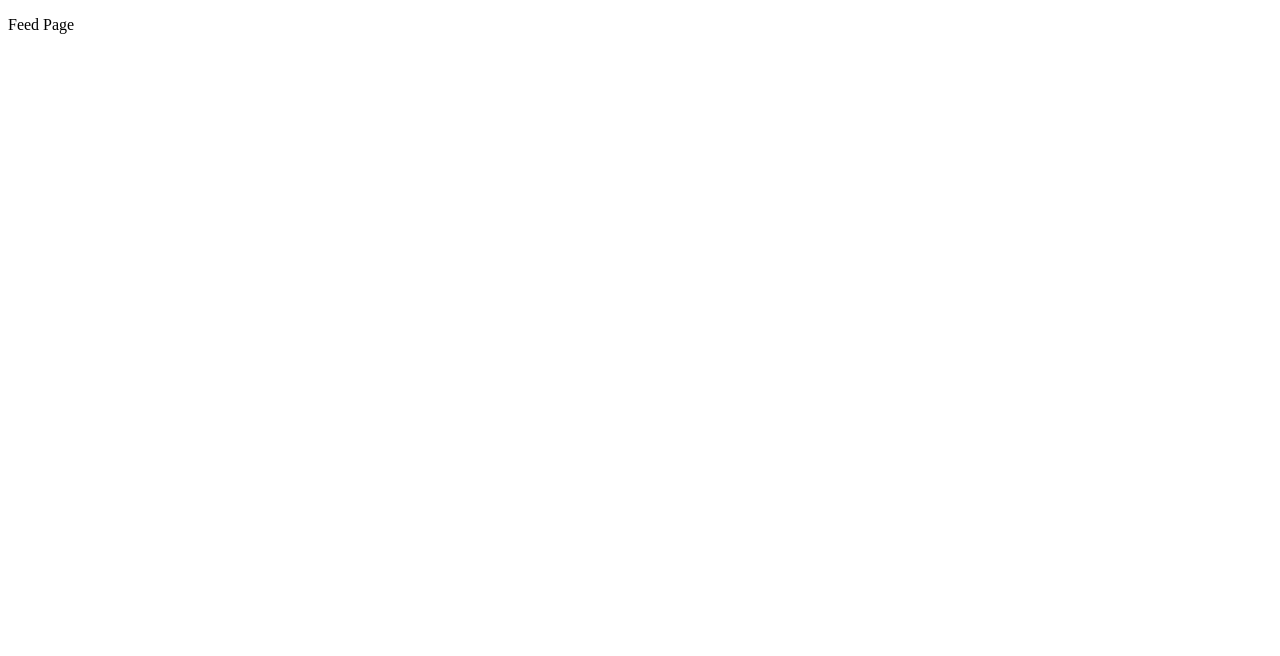
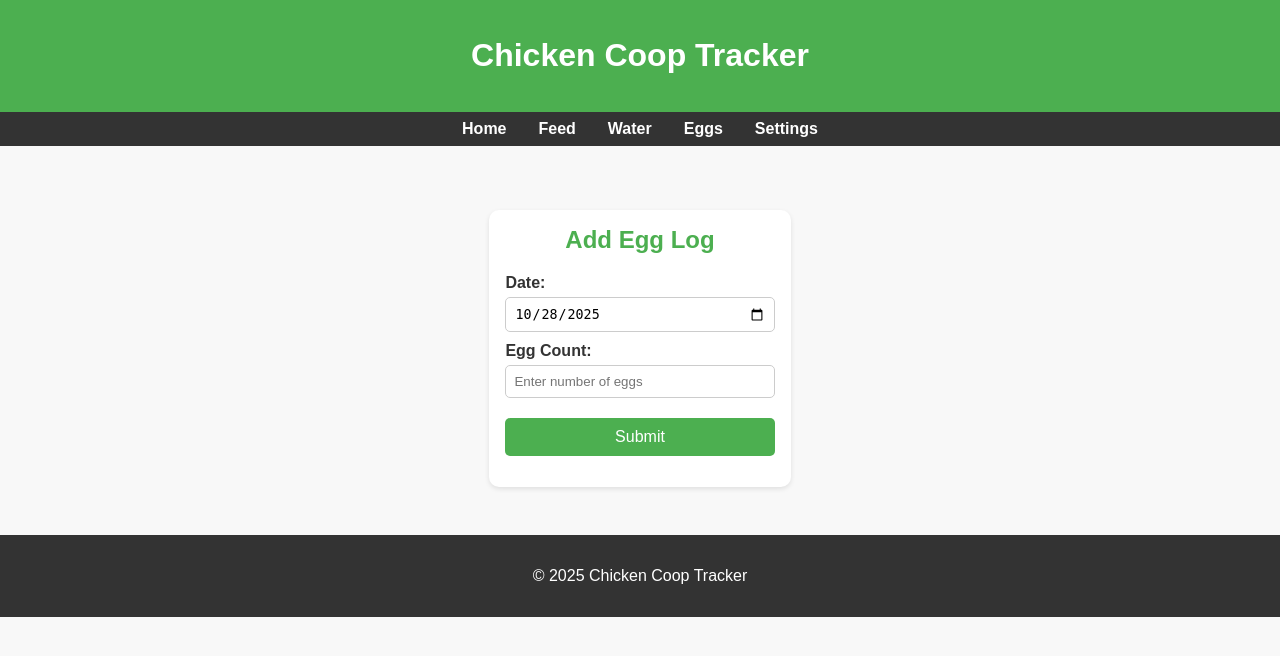
Before and after one commit to JonahG046/Chicken-Coop-Tracker, a Flask app: page /feed in a window 1280 px wide. Before the commit the part shown is almost empty. Shown: the top 656 px of the page. Run offline with Flask 3, Linux system fonts and the light colour scheme; some libraries are stand-ins or nearby versions.

Commit message:
- Added new feed form to feed.html for recording chicken feed data - Updated app.py to pass datetime object to template for default date display - Enhanced style.css with layout and flash message styling

```diff
--- a/app.py
+++ b/app.py
@@ -55,7 +55,7 @@ def home():
 @app.route('/feed')
 def feed():
     # Render the feed tracking page
-    return render_template('feed.html')
+    return render_template('feed.html', datetime=datetime)
 
 @app.route('/water')
 def water():
--- a/static/style.css
+++ b/static/style.css
@@ -110,3 +110,61 @@ body {
     padding: 1rem;
     margin-top: 2rem;
   }
+
+  /* --- Feed (Add Egg Log) Form --- */
+.single-card {
+  display: flex;
+  justify-content: center;
+  align-items: center;
+  margin-top: 3rem;
+}
+
+form {
+  text-align: left;
+}
+
+label {
+  display: block;
+  margin-top: 10px;
+  font-weight: bold;
+}
+
+input[type="date"],
+input[type="number"] {
+  width: 100%;
+  padding: 8px;
+  margin-top: 5px;
+  border-radius: 5px;
+  border: 1px solid #ccc;
+  box-sizing: border-box;
+}
+
+button {
+  width: 100%;
+  margin-top: 20px;
+  padding: 10px;
+  background-color: #4CAF50;
+  color: white;
+  font-size: 16px;
+  border: none;
+  border-radius: 5px;
+  cursor: pointer;
+}
+
+button:hover {
+  background-color: #45a049;
+}
+
+.message {
+  margin-top: 15px;
+  text-align: center;
+  font-weight: bold;
+}
+
+.success {
+  color: #4CAF50;
+}
+
+.error {
+  color: #f44336;
+}
--- a/templates/feed.html
+++ b/templates/feed.html
@@ -3,9 +3,85 @@
 <head>
     <meta charset="UTF-8">
     <meta name="viewport" content="width=device-width, initial-scale=1.0">
-    <title>Document</title>
+    <title>Add Egg Log</title>
+    <link rel="stylesheet" href="{{ url_for('static', filename='style.css') }}">
 </head>
 <body>
-    <p>Feed Page</p>
+
+<header>
+  <h1>Chicken Coop Tracker</h1>
+</header>
+
+<nav>
+  <a href="{{ url_for('home') }}">Home</a>
+  <a href="{{ url_for('feed') }}">Feed</a>
+  <a href="{{ url_for('water') }}">Water</a>
+  <a href="{{ url_for('eggs') }}">Eggs</a>
+  <a href="{{ url_for('settings') }}">Settings</a>
+</nav>
+
+<div class="container single-card">
+  <div class="card">
+    <h2>Add Egg Log</h2>
+    <form id="eggForm">
+      <label for="date">Date:</label>
+      <input type="date" id="date" name="date" value="{{ datetime.utcnow().strftime('%Y-%m-%d') }}" required>
+
+      <label for="count">Egg Count:</label>
+      <input type="number" id="count" name="count" min="0" placeholder="Enter number of eggs" required>
+
+      <button type="submit">Submit</button>
+    </form>
+
+    <div id="message" class="message"></div>
+  </div>
+</div>
+
+<footer>
+  <p>&copy; 2025 Chicken Coop Tracker</p>
+</footer>
+
+<script>
+document.getElementById('eggForm').addEventListener('submit', async (event) => {
+    event.preventDefault();
+
+    const date = document.getElementById('date').value;
+    const count = document.getElementById('count').value;
+    const messageEl = document.getElementById('message');
+
+    messageEl.textContent = ''; // Clear previous messages
+
+    if (!date || !count) {
+        messageEl.textContent = 'Please fill out all fields.';
+        messageEl.className = 'message error';
+        return;
+    }
+
+    try {
+        const response = await fetch('/api/eggs', {
+            method: 'POST',
+            headers: { 'Content-Type': 'application/json' },
+            body: JSON.stringify({ date, count })
+        });
+
+        const data = await response.json();
+
+        if (response.ok) {
+            messageEl.textContent = data.message || 'Egg log added successfully!';
+            messageEl.className = 'message success';
+            document.getElementById('eggForm').reset();
+            document.getElementById('date').valueAsDate = new Date();
+        } else {
+            messageEl.textContent = data.error || 'Error adding egg log.';
+            messageEl.className = 'message error';
+        }
+    } catch (err) {
+        console.error(err);
+        messageEl.textContent = 'An unexpected error occurred.';
+        messageEl.className = 'message error';
+    }
+});
+</script>
+
 </body>
 </html>
```
